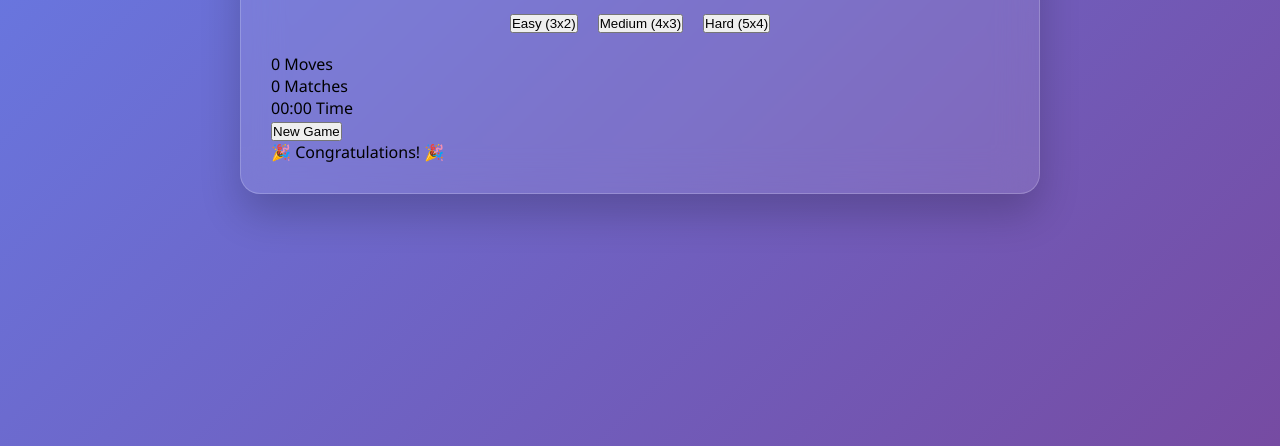
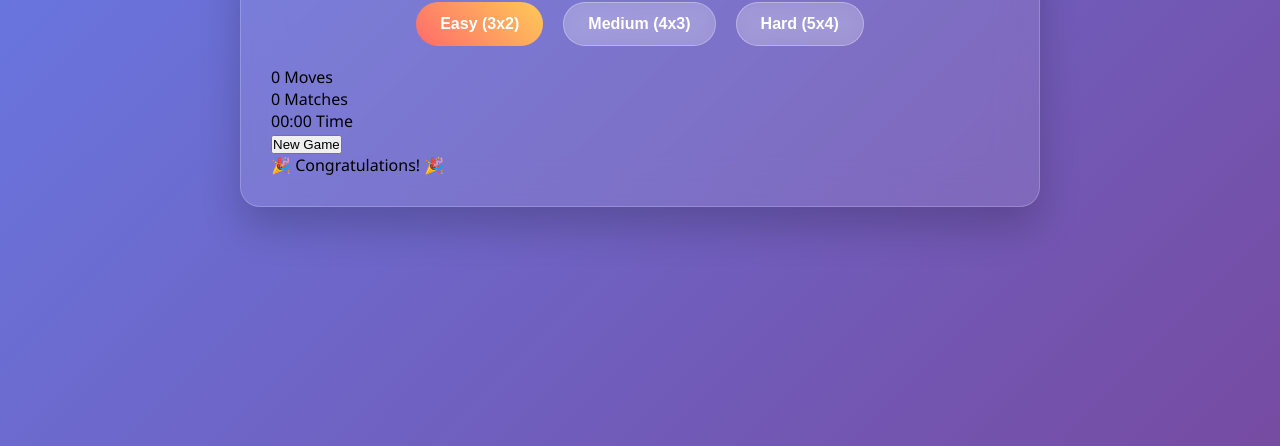
Before and after one commit to Ahmed8881/Memory-Game, a plain HTML site: page index.html in a window 1280 px wide. Shown: the part 354-800 px from the top of the page. Drawn offline with Linux system fonts and the light colour scheme.

Commit message:
Add button styles for level selection in Memory Game

```diff
--- a/style.css
+++ b/style.css
@@ -44,3 +44,27 @@
             margin-bottom: 20px;
             flex-wrap: wrap;
         }
+           .level-btn {
+            padding: 12px 24px;
+            border: none;
+            border-radius: 50px;
+            background: rgba(255, 255, 255, 0.2);
+            color: white;
+            font-size: 1rem;
+            font-weight: 600;
+            cursor: pointer;
+            transition: all 0.3s ease;
+            backdrop-filter: blur(10px);
+            border: 1px solid rgba(255, 255, 255, 0.3);
+        }
+
+        .level-btn:hover {
+            background: rgba(255, 255, 255, 0.3);
+            transform: translateY(-2px);
+            box-shadow: 0 10px 20px rgba(0, 0, 0, 0.2);
+        }
+
+        .level-btn.active {
+            background: linear-gradient(45deg, #ff6b6b, #feca57);
+            border: none;
+        }
```
